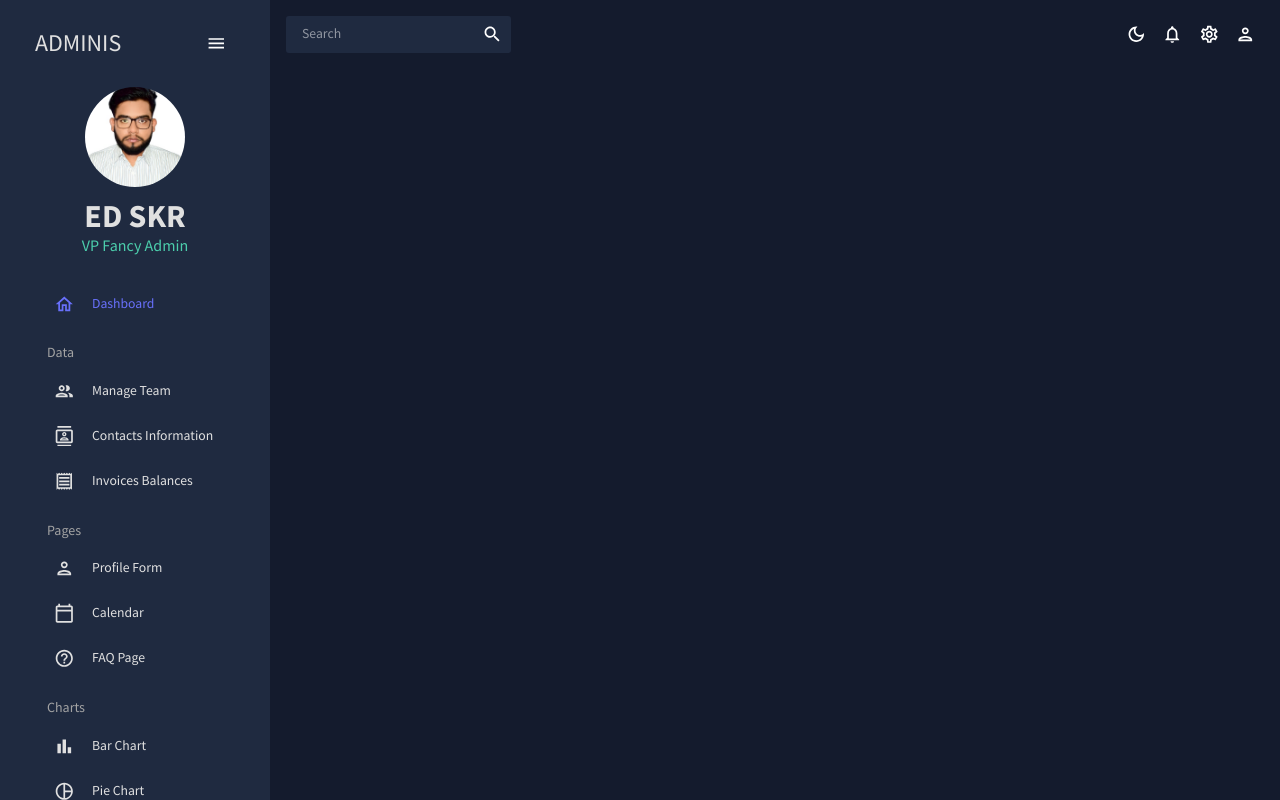
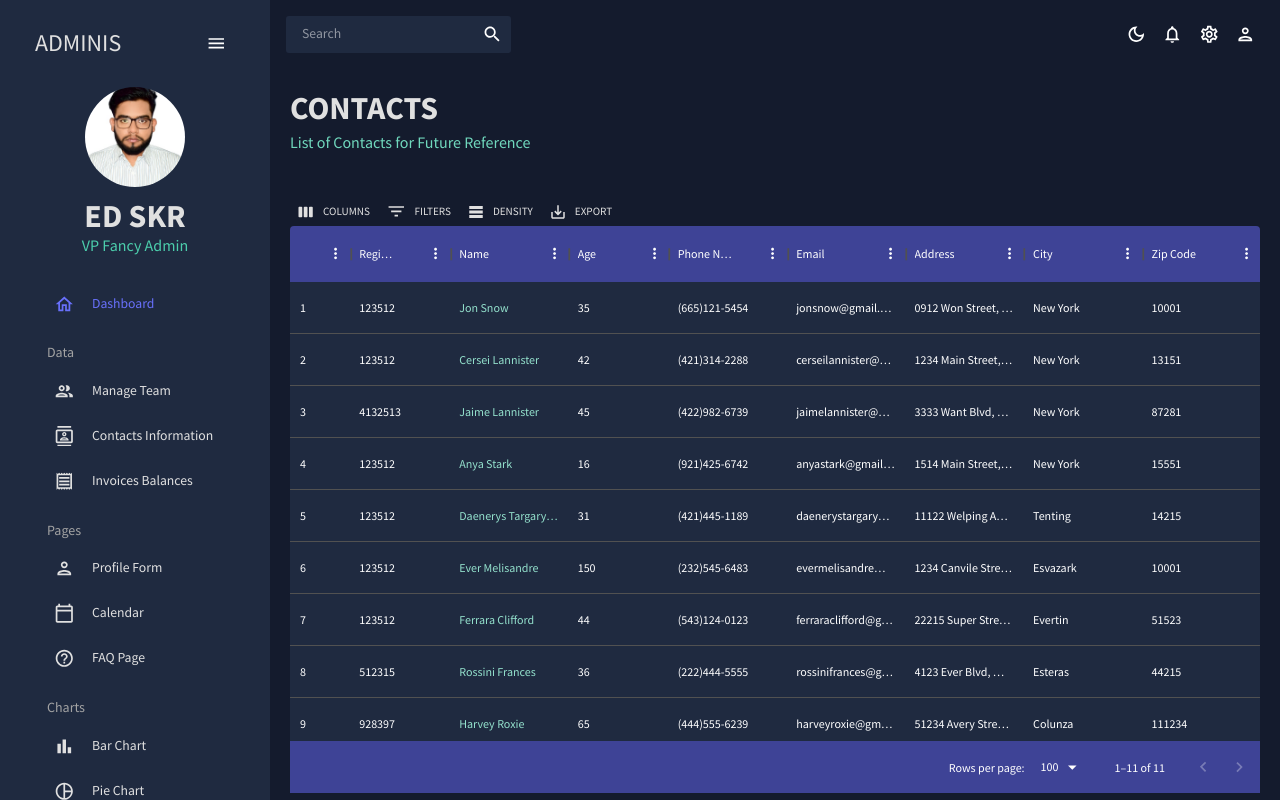
Before and after one commit to SOUROVSARKERTEC12/material_ui_admin_dashboard, a React (Vite) app: page /contacts in a window 1280 px wide. Built offline with nearby package versions, Linux system fonts and the light colour scheme.

Commit message:
Contacts add

```diff
--- a/src/App.jsx
+++ b/src/App.jsx
@@ -5,6 +5,7 @@
 import Sidebar from "./scenes/global/Sidebar.jsx";
 import Dashboard from "./scenes/dashboard/index.jsx";
 import Team from "./scenes/team/Team.jsx";
+import Contacts from "./scenes/contacts/Contacts.jsx"
 
 function App() {
     const [theme, colorMode] = useMode()
@@ -19,6 +20,7 @@
                         <Routes>
                             <Route path="/" element={<Dashboard />} />
                             <Route path="/team" element={<Team />} />
+                            <Route path="/contacts" element={<Contacts />} />
                         </Routes>
                     </main>
                 </div>
--- /dev/null
+++ b/src/scenes/contacts/Contacts.jsx
@@ -0,0 +1,64 @@
+import {Box, useTheme} from "@mui/material";
+import Header from "../../components/Header.jsx";
+import {DataGrid, GridToolbar} from "@mui/x-data-grid";
+import {mockDataContacts} from "../../data/mockData.js";
+import {tokens} from "../../theme.js";
+
+const Contacts = () => {
+    const theme = useTheme()
+    const colors = tokens(theme.palette.mode)
+
+    const columns = [
+        {field:"id", headerName:"ID", flex: 0.5},
+        {field:"registrarId", headerName:"Registrar ID"},
+        {field:"name", headerName:"Name", flex:1, cellClassName:"name-column--cell"},
+        {field:"age", headerName:"Age", type:"number", headerAlign:"left", align:"left"},
+        {field:"phone", headerName:"Phone Number", flex:1},
+        {field:"email", headerName:"Email", flex:1},
+        {field:"address", headerName:"Address", flex:1},
+        {field:"city", headerName:"City", flex:1},
+        {field:"zipCode", headerName:"Zip Code", flex:1},
+    ]
+
+    return (
+        <Box m="20px">
+            <Header title="CONTACTS" subtitle="List of Contacts for Future Reference"/>
+            <Box
+                m="40px 0 0 0"
+                height="75vh"
+                sx={{
+                    "& .MuiDataGrid-root": {
+                      border: 'none'
+                    },
+                    "& .MuiGrid-cell":{
+                        borderBottom: 'none'
+                    },
+                    "& .name-column--cell": {
+                        color: colors.greenAccent[300],
+                    },
+                    "& .MuiDataGrid-columnHeaders": {
+                        backgroundColor: colors.blueAccent[700],
+                        borderBottom: "none",
+                    },
+                    "& .MuiDataGrid-virtualScroller": {
+                        backgroundColor: colors.primary[400],
+                    },
+                    "& .MuiDataGrid-footerContainer": {
+                        borderTop: "none",
+                        backgroundColor: colors.blueAccent[700],
+                    },
+                    "& .MuiCheckbox-root": {
+                        color: `${colors.greenAccent[200]} !important`,
+                    },
+                    "& .MuiDataGrid-toolbarContainer .MuiButton-text": {
+                        color: `${colors.grey[100]} !important`,
+                    },
+                }}
+            >
+                <DataGrid columns={columns} rows={mockDataContacts}  components={{ Toolbar: GridToolbar }}/>
+            </Box>
+        </Box>
+    )
+}
+
+export default Contacts
```
